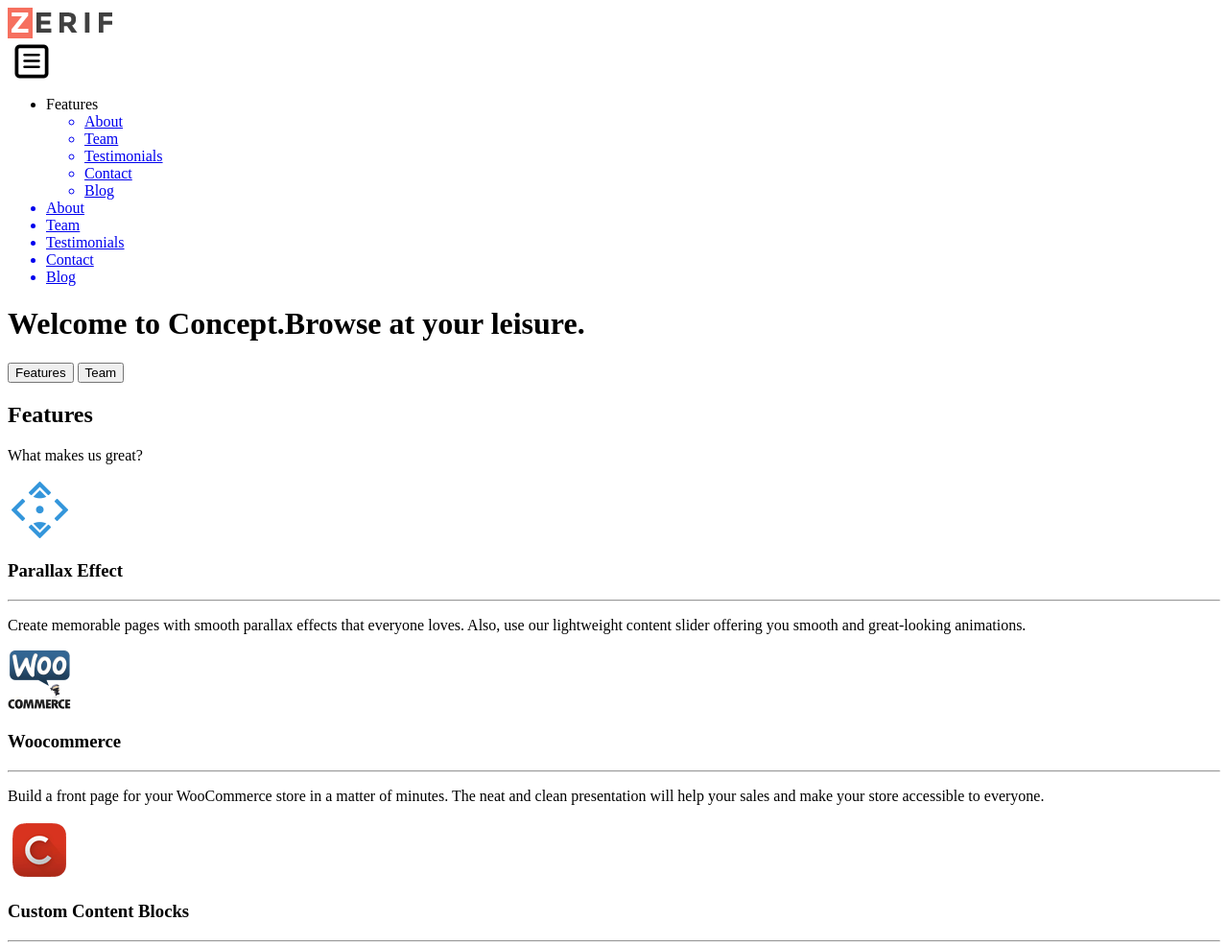
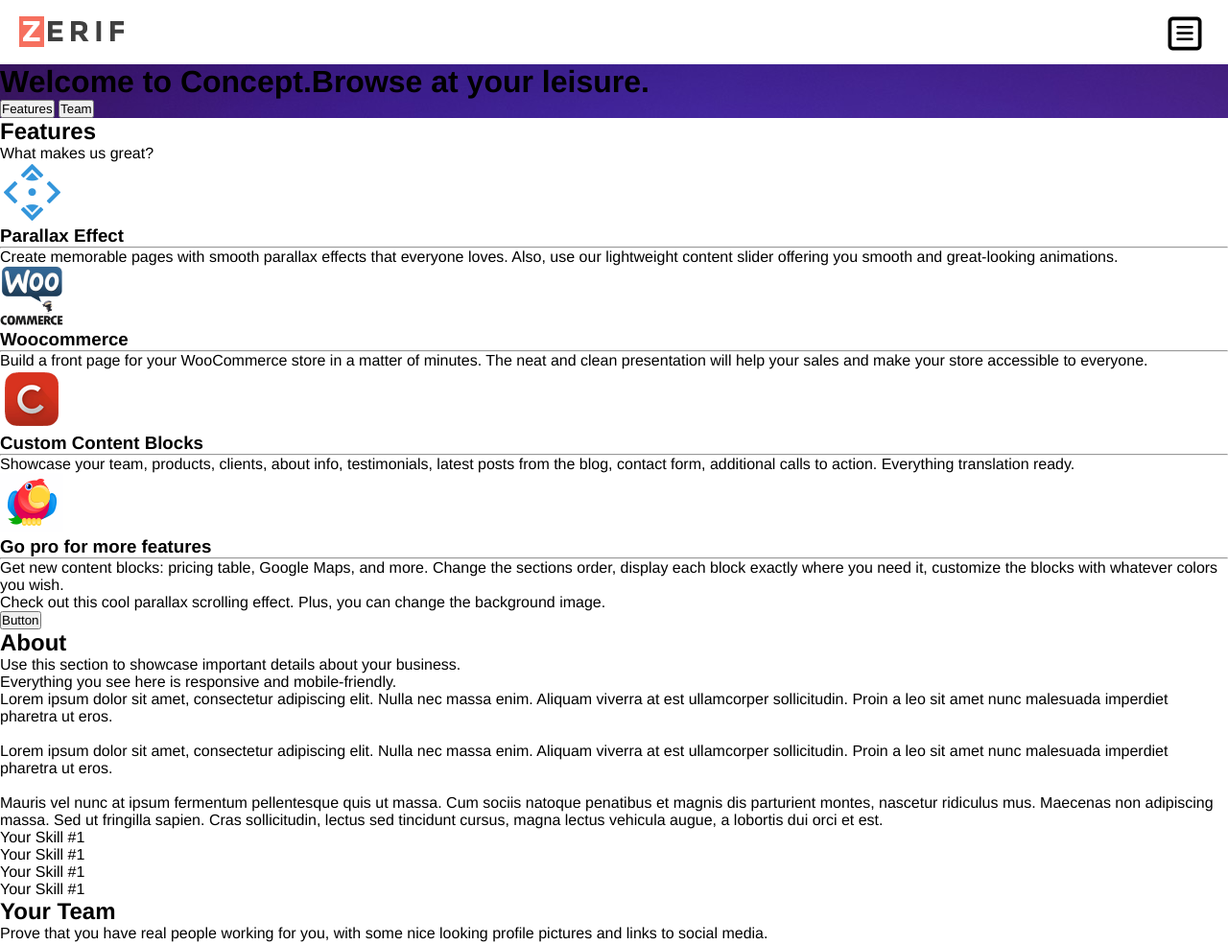
Before and after one commit to BGZStephen/zerif-rebuild, a website: page app/index.html in a window 1280 px wide. Shown: the top 985 px of the page at 96% size. Drawn offline with Linux system fonts and the light colour scheme.

Commit message:
completed navbar

```diff
--- a/app/index.html
+++ b/app/index.html
@@ -29,7 +29,7 @@
                 <a href="#"><li>Contact</li></a>
                 <a href="#"><li>Blog</li></a>
               </ul>
-            </li></a>
+            </li>
             <a href="#"><li>About</li></a>
             <a href="#"><li>Team</li></a>
             <a href="#"><li>Testimonials</li></a>
@@ -245,5 +245,6 @@
         </div>
       </div>
     </div>
+    <script src="js/main.js"></script>
   </body>
 </html>
--- /dev/null
+++ b/app/js/main.js
@@ -0,0 +1,25 @@
+var navbar = document.getElementsByClassName(`navbar`)[0]
+var navToggle = document.getElementsByClassName(`navbar-toggle`)[0]
+var navToggleBars = document.getElementsByClassName(`fa-bars`)[0]
+var navToggleBackground = document.getElementsByClassName(`fa-square-o`)[0]
+var menuList = document.getElementsByClassName(`navbar-menu`)[0]
+
+var toggle = () => {
+  if(menuList.style.maxHeight != "500px") {
+    console.log(`expand`);
+    menuList.style.maxHeight = "500px";
+    navToggleBackground.classList.remove(`fa-square-o`);
+    navToggleBackground.classList.add(`fa-square`);
+    navToggleBackground.style.color = `#e96656`;
+        navToggleBars.style.color = `white`;
+  } else {
+    console.log(`collapse`);
+    menuList.style.maxHeight = 0;
+    navToggleBackground.style.color = `black`;
+    navToggleBackground.classList.remove(`fa-square`);
+    navToggleBackground.classList.add(`fa-square-o`);
+    navToggleBars.style.color = `black`;
+  }
+}
+
+navToggle.addEventListener(`click`, toggle);
--- a/app/scss/_globals.scss
+++ b/app/scss/_globals.scss
@@ -0,0 +1,6 @@
+* {
+  padding: 0;
+  margin: 0;
+  box-sizing: border-box;
+  font-family: $primary-font;
+}
--- a/app/scss/_intro.scss
+++ b/app/scss/_intro.scss
@@ -0,0 +1,3 @@
+.intro-container {
+  background-image: url("../images/bg.jpg");
+}
--- a/app/scss/_navbar.scss
+++ b/app/scss/_navbar.scss
@@ -0,0 +1,39 @@
+.navbar-container {
+  width: 100%;
+
+}
+
+.navbar {
+  padding: 15px 20px 12px;
+  display: flex;
+  flex-wrap: wrap;
+  justify-content: space-between;
+  align-items: center;
+  position: relative;
+}
+
+.navbar-menu {
+  top: 10px;
+  background: white;
+  width: 100%;
+  max-height: 0;
+  overflow: hidden;
+  position: relative;
+  transition: max-height 0.7s ease-out;
+}
+
+.navbar-menu-list {
+  list-style: none;
+  > a {
+    text-decoration: none;
+    color: $font-dark-grey;
+  }
+  > a > li {
+    display: block;
+    padding: 15px 10px;
+  }
+}
+
+.features {
+  display: none;
+}
--- a/app/scss/_variables.scss
+++ b/app/scss/_variables.scss
@@ -9,6 +9,7 @@ $description-font-size: 0.9em;
 // colors
 
 $font-grey: #808080;
+$font-dark-grey: #313131;
 $font-white: white;
 $button-orange: #e96656;
 $button-orange-hover: #cb4332;
@@ -21,3 +22,7 @@ $hr-green: #34d293;
 $hr-blue: #3ab0e2;
 $hr-yellow: #f7d861;
 $footer-bg: #272727;
+
+// heights
+
+$navbar-height: 80px;
```
Also changed, not shown: app/css/main.css.
